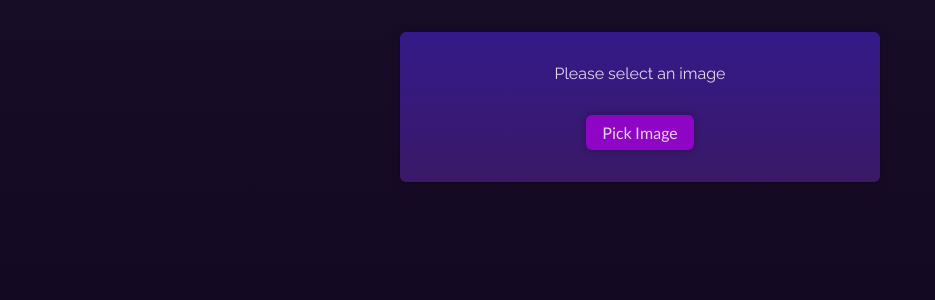
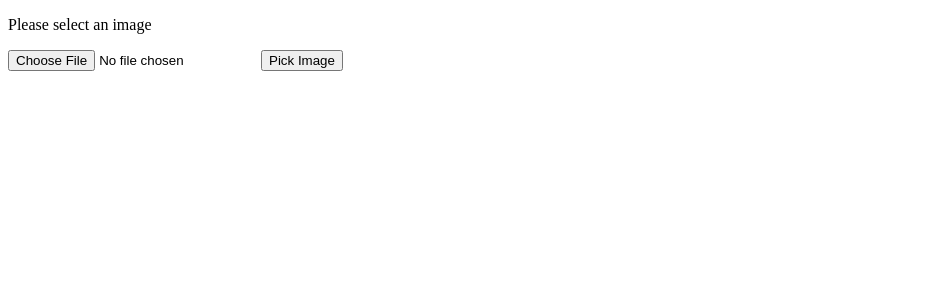
Before and after one commit to Afrag61/Exercise, a React (Vite) app: page / in a window 1280 px wide. Shown: the top 300 px of the page, without its empty margins (0-935 px from the left). Built offline with nearby package versions, Linux system fonts and the light colour scheme.

Commit message:
Ready To Code

```diff
--- a/src/index.css
+++ b/src/index.css
@@ -1,54 +1,11 @@
-@import url('https://fonts.googleapis.com/css2?family=Raleway:wght@400;700&family=Lato:wght@400;700&display=swap');
-
-* {
-  box-sizing: border-box;
+body{
+    background-color: ;
 }
 
-body {
-  margin: 0;
-  font-family: 'Raleway', sans-serif;
-  -webkit-font-smoothing: antialiased;
-  -moz-osx-font-smoothing: grayscale;
-  background: linear-gradient(#180d27, #0c0219);
-  color: #e5d9f1;
-  min-height: 100vh;
+h1{
+    display: flex;
+    flex-flow: column nowrap;
+    align-self: center;
+    justify-self: center;
+    color: #00d5fb;
 }
-
-#app {
-  margin: 2rem auto;
-  padding: 1rem;
-  max-width: 30rem;
-  text-align: center;
-  border-radius: 6px;
-  background: linear-gradient(#341a89, #3a1967);
-  box-shadow: 0 0 8px rgba(0, 0, 0, 0.3);
-}
-
-h1 {
-  letter-spacing: 0.15rem;
-  font-family: 'Lato', sans-serif;
-  text-transform: uppercase;
-  margin-bottom: 2.5rem;
-}
-
-input[type='file'] {
-  display: none;
-}
-
-button {
-  margin-top: 1rem;
-  padding: 0.5rem 1rem;
-  border: none;
-  border-radius: 6px;
-  background: #8f05c6;
-  box-shadow: 0 0 8px rgba(0, 0, 0, 0.3);
-  color: #e5d9f1;
-  font-family: 'Lato', sans-serif;
-  font-size: 1rem;
-  cursor: pointer;
-  transition: all 0.2s ease-in-out;
-}
-
-button:hover {
-  background: #a80ad1;
-}
```
